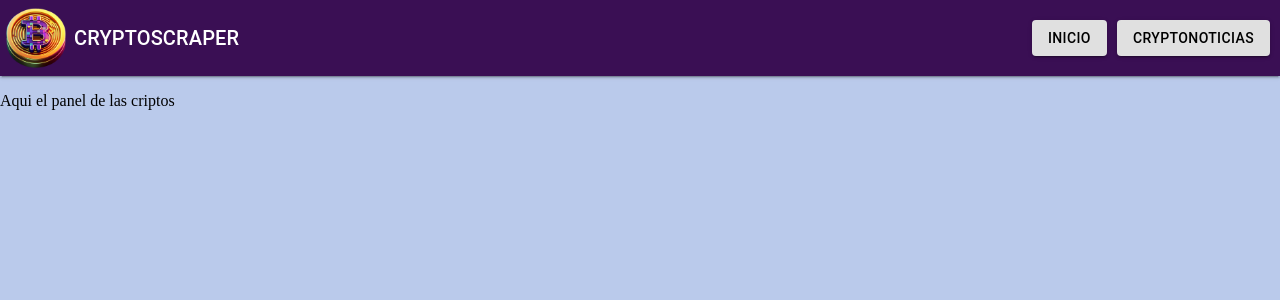
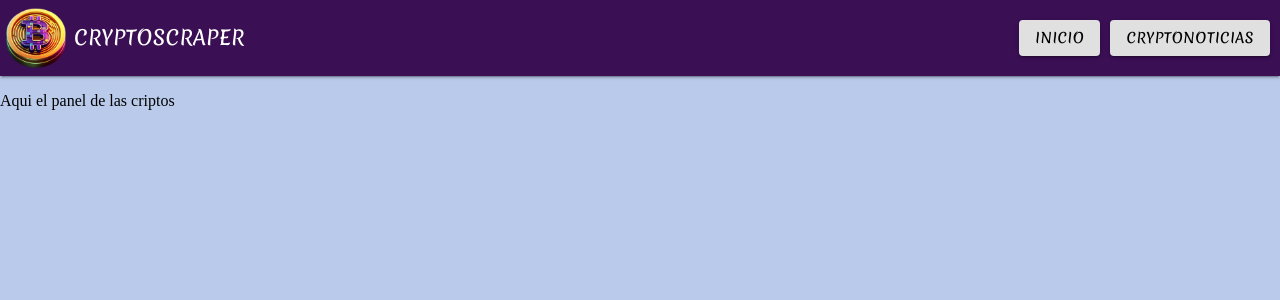
Before and after one commit to anvorja/criptocurrency-advisor-frontend, a React (Vite) app: page / in a window 1280 px wide. Shown: the top 300 px of the page. Built offline with nearby package versions, Linux system fonts and the light colour scheme.

Commit message:
show summary and link to the own page

```diff
--- a/index.html
+++ b/index.html
@@ -1,6 +1,10 @@
 <!doctype html>
 <html lang="en">
   <head>
+    <link rel="preconnect" href="https://fonts.googleapis.com">
+    <link rel="preconnect" href="https://fonts.gstatic.com" crossorigin>
+    <link href="https://fonts.googleapis.com/css2?family=Merienda:wght@300..900&display=swap" rel="stylesheet">
+    <link href="https://fonts.googleapis.com/css2?family=Merienda:wght@300..900&family=Permanent+Marker&display=swap" rel="stylesheet">
     <meta charset="UTF-8" />
     <link rel="icon" type="image/png" href="public/icon.png"/>
     <meta name="viewport" content="width=device-width, initial-scale=1.0" />
--- a/src/components/Getnews.jsx
+++ b/src/components/Getnews.jsx
@@ -2,6 +2,7 @@ import React, { useEffect, useState, useRef } from "react";
 import { CircularProgress, Grid } from "@mui/material";
 import axios from "axios";
 import { motion } from "framer-motion";
+
 import {
   Box,
   Paper,
@@ -9,27 +10,27 @@ import {
   Card,
   CardActionArea,
   CardContent,
-  CardMedia,
   Typography,
 } from "@mui/material";
+import Dialog from "@mui/material/Dialog";
+import DialogContent from "@mui/material/DialogContent";
+import DialogContentText from "@mui/material/DialogContentText";
+import DialogActions from "@mui/material/DialogActions";
 
 function Getnews() {
   const [news, setNews] = useState([]);
   const [loading, setLoading] = useState(true);
-  const fetchDataCalled = useRef(false); // Variable de referencia para rastrear si fetchData ya se ha llamado
+  const [openDialogIndex, setOpenDialogIndex] = useState(null);
+
+  const fetchDataCalled = useRef(false);
 
   const fetchData = async () => {
     if (!fetchDataCalled.current) {
-      // Verifica si fetchData ya se ha llamado
-      fetchDataCalled.current = true; // Marca que fetchData se ha llamado
+      fetchDataCalled.current = true;
       setLoading(true);
       try {
-        // Realiza la solicitud HTTP utilizando axios
         const { data } = await axios.get("http://127.0.0.1:8000/ver-noticias");
-
-        // Actualiza el estado 'news' con los datos obtenidos
         setNews(data);
-        console.log("mis resultados :u  :", data);
       } catch (error) {
         console.error("Error al obtener los datos:", error);
       }
@@ -37,9 +38,17 @@ function Getnews() {
     }
   };
 
+  const handleDialogClose = () => {
+    setOpenDialogIndex(null);
+  };
+
+  const handleDialogOpen = (index) => {
+    setOpenDialogIndex(index);
+  };
+
   useEffect(() => {
     fetchData();
-  }, []); // Este efecto se ejecutará solo una vez, después de que el componente se monte
+  }, []);
 
   return (
     <Box>
@@ -55,7 +64,7 @@ function Getnews() {
           <p>No hay noticias.</p>
         </div>
       ) : (
-        <Grid xs={12} sm={6} md={4} lg={3}>
+        <Grid>
           <motion.div
             initial="hidden"
             animate="visible"
@@ -70,9 +79,13 @@ function Getnews() {
                   sx={{ width: "400px", margin: " 10px 10px 10px 10px" }}
                   elevation={2}
                 >
-                  <CardActionArea>
+                  <CardActionArea onClick={() => handleDialogOpen(index)}>
                     <CardContent>
-                      <Typography variant="h5" component="div">
+                      <Typography
+                        variant="h5"
+                        component="div"
+                        fontFamily="fantasy"
+                      >
                         {mynew.title}
                       </Typography>
                       <Typography
@@ -80,6 +93,7 @@ function Getnews() {
                           fontSize: 12,
                           height: "24px",
                           alignItems: "center",
+                          fontFamily: "Merienda",
                         }}
                         color="text.secondary"
                       >
@@ -91,13 +105,34 @@ function Getnews() {
                       </Typography>
                     </CardContent>
                   </CardActionArea>
+                  <Dialog
+                    open={openDialogIndex === index}
+                    onClose={handleDialogClose}
+                    aria-labelledby="alert-dialog-title"
+                    aria-describedby="alert-dialog-description"
+                  >
+                    <DialogContent>
+                      <DialogContentText id="alert-dialog-description">
+                        {mynew.summary}
+                      </DialogContentText>
+                    </DialogContent>
+                    <DialogActions>
+                      <Button
+                        href={mynew.url}
+                        target="_blank"
+                        rel="noopener noreferrer"
+                      >
+                        Ver nota completa
+                      </Button>
+                      <Button onClick={handleDialogClose}>Cerrar</Button>
+                    </DialogActions>
+                  </Dialog>
                 </Paper>
               </motion.div>
             ))}
           </motion.div>
         </Grid>
       )}
-      {/* <p>{JSON.stringify(news)}</p> */}
     </Box>
   );
 }
--- a/src/components/menu.jsx
+++ b/src/components/menu.jsx
@@ -24,10 +24,15 @@ function Mytoolbar() {
         <AppBar
           position="sticky"
           elevation={2}
-          style={{ backgroundColor: "#3A0F54" }}
+          style={{
+            backgroundColor: "#3A0F54",
+          }}
         >
           <Toolbar
-            sx={{ justifyContent: "space-between", padding: "0px !important" }}
+            sx={{
+              justifyContent: "space-between",
+              padding: "0px !important",
+            }}
           >
             <Box display={"flex"} alignItems={"center"}>
               <Link to="/">
@@ -43,7 +48,12 @@ function Mytoolbar() {
                   />
                 </IconButton>
               </Link>
-              <Typography variant="h6" color="#fff" component="div">
+              <Typography
+                variant="h6"
+                color="#fff"
+                component="div"
+                fontFamily="Merienda"
+              >
                 CRYPTOSCRAPER
               </Typography>
             </Box>
@@ -53,7 +63,11 @@ function Mytoolbar() {
                 component={Link}
                 to="/"
                 variant="contained"
-                sx={{ marginRight: "10px", color: "black" }}
+                sx={{
+                  marginRight: "10px",
+                  color: "black",
+                  fontFamily: "Merienda",
+                }}
               >
                 Inicio
               </Button>
@@ -62,7 +76,11 @@ function Mytoolbar() {
                 component={Link}
                 to="/CriptoNoticias"
                 variant="contained"
-                sx={{ marginRight: "10px", color: "black" }}
+                sx={{
+                  marginRight: "10px",
+                  color: "black",
+                  fontFamily: "Merienda",
+                }}
               >
                 CryptoNoticias
               </Button>
```
